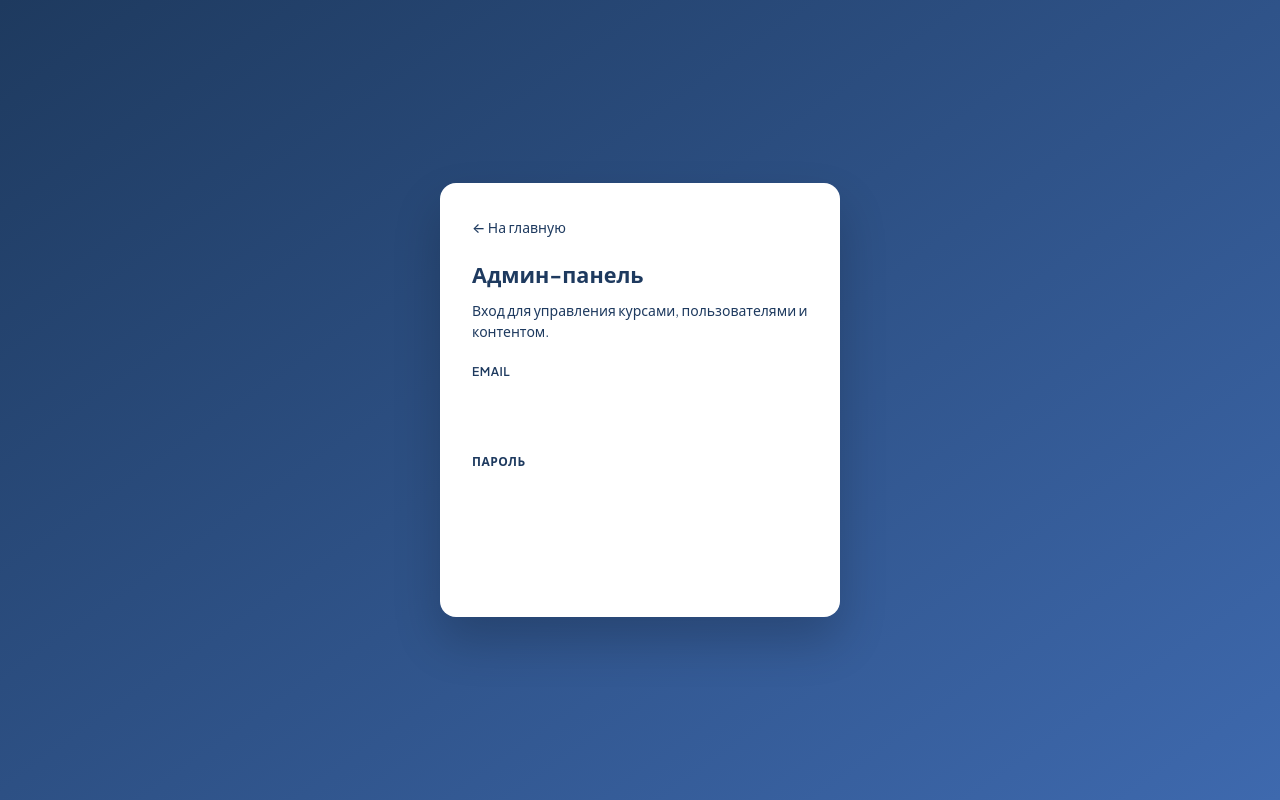
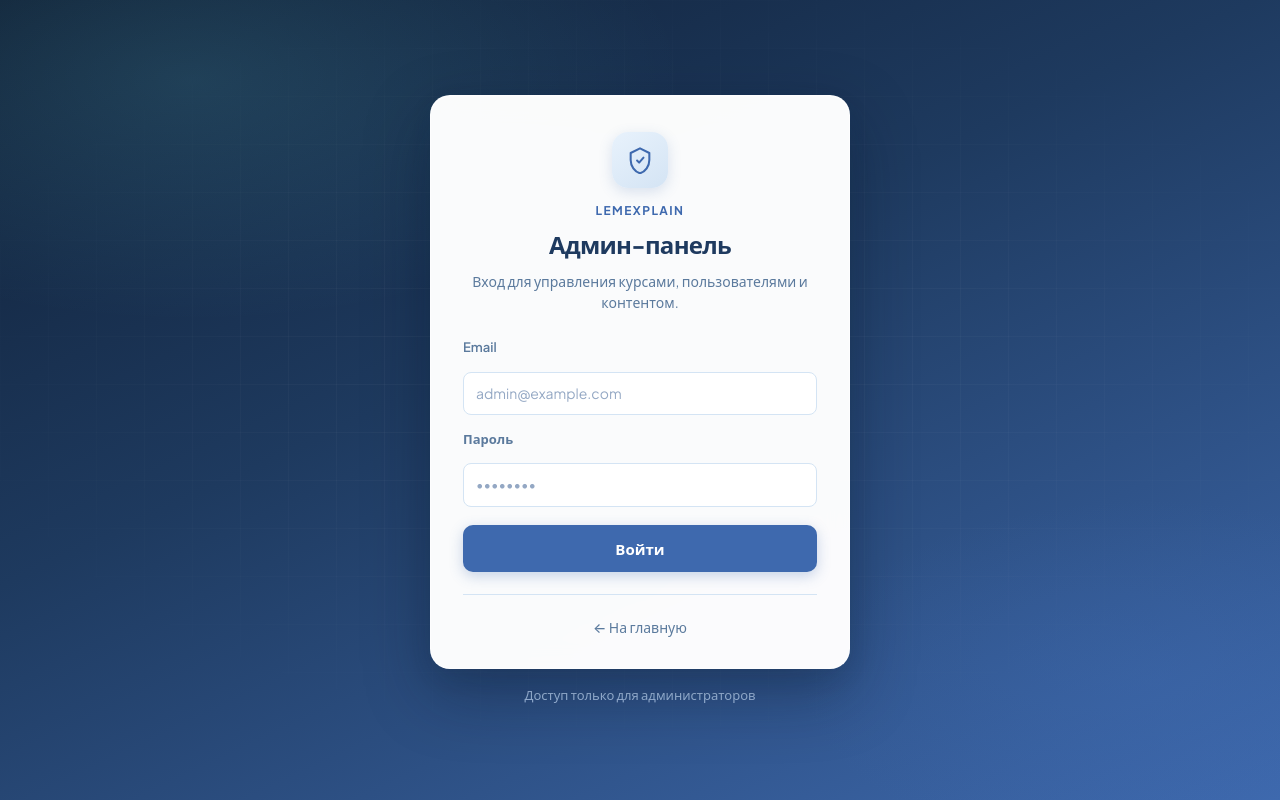
Before and after one commit to isan228/lemeexp, a React (Vite) app in the folder frontend/: page /admin in a window 1280 px wide. Built offline with nearby package versions, Linux system fonts and the light colour scheme.

Commit message:
chore: deploy 2026-07-08T23-52

```diff
--- a/frontend/src/pages/AdminPage.css
+++ b/frontend/src/pages/AdminPage.css
@@ -1,6 +1,7 @@
 /* Admin dashboard — layout & components */
 
-.adm {
+.adm,
+.adm-login {
   --adm-sidebar-w: 248px;
   --adm-header-h: 64px;
   --adm-radius: 12px;
@@ -15,7 +16,9 @@
   --adm-success: #059669;
   --adm-warning: #d97706;
   --adm-danger: #dc2626;
+}
 
+.adm {
   display: flex;
   min-height: 100vh;
   background: var(--adm-bg);
@@ -1279,51 +1282,199 @@
 
 /* Login */
 .adm-login {
+  --adm-login-text: #e8f2fc;
+  --adm-login-text-muted: #a8c4e8;
+
+  position: relative;
   min-height: 100vh;
   display: flex;
   align-items: center;
   justify-content: center;
-  padding: 24px;
-  background: linear-gradient(145deg, #1e3a5f 0%, #3e69ae 100%);
+  padding: 32px 20px;
+  background: #152a47;
+  color: var(--adm-login-text);
+  overflow: hidden;
+}
+
+.adm-login-bg {
+  position: absolute;
+  inset: 0;
+  background:
+    radial-gradient(ellipse 70% 55% at 15% 10%, rgba(125, 249, 255, 0.12) 0%, transparent 55%),
+    radial-gradient(ellipse 55% 45% at 90% 85%, rgba(62, 105, 174, 0.35) 0%, transparent 50%),
+    linear-gradient(155deg, #0f1f35 0%, #1e3a5f 42%, #3e69ae 100%);
+  pointer-events: none;
+}
+
+.adm-login-bg::before {
+  content: "";
+  position: absolute;
+  inset: 0;
+  background-image:
+    linear-gradient(rgba(255, 255, 255, 0.035) 1px, transparent 1px),
+    linear-gradient(90deg, rgba(255, 255, 255, 0.035) 1px, transparent 1px);
+  background-size: 48px 48px;
+  mask-image: radial-gradient(ellipse 80% 70% at 50% 45%, #000 20%, transparent 75%);
+}
+
+.adm-login-shell {
+  position: relative;
+  z-index: 1;
+  width: 100%;
+  max-width: 420px;
+  display: flex;
+  flex-direction: column;
+  align-items: center;
+  gap: 16px;
 }
 
 .adm-login-box {
   width: 100%;
-  max-width: 400px;
-  padding: 32px;
-  background: #fff;
-  border-radius: 16px;
-  box-shadow: 0 24px 48px rgba(0, 0, 0, 0.2);
+  padding: 36px 32px 28px;
+  background: rgba(255, 255, 255, 0.98);
+  border: 1px solid rgba(255, 255, 255, 0.65);
+  border-radius: 20px;
+  box-shadow:
+    0 1px 0 rgba(255, 255, 255, 0.5) inset,
+    0 24px 64px rgba(8, 20, 40, 0.35),
+    0 8px 24px rgba(30, 58, 95, 0.2);
+  color: var(--adm-text);
+  backdrop-filter: blur(12px);
 }
 
-.adm-login-box h1 {
-  margin: 0 0 8px;
-  font-size: 1.35rem;
+.adm-login-brand {
+  text-align: center;
+  margin-bottom: 24px;
 }
 
-.adm-login-box .adm-back {
-  display: inline-block;
-  margin-bottom: 20px;
+.adm-login-icon {
+  display: inline-flex;
+  align-items: center;
+  justify-content: center;
+  width: 56px;
+  height: 56px;
+  margin-bottom: 14px;
+  border-radius: 16px;
+  background: linear-gradient(145deg, #e8f2fc 0%, #d4e4f4 100%);
   color: var(--adm-primary);
-  text-decoration: none;
+  box-shadow: 0 4px 14px rgba(62, 105, 174, 0.18);
+}
+
+.adm-login-eyebrow {
+  margin: 0 0 6px;
+  font-size: 12px;
+  font-weight: 700;
+  letter-spacing: 0.12em;
+  text-transform: uppercase;
+  color: var(--adm-primary);
+}
+
+.adm-login-brand h1 {
+  margin: 0 0 8px;
+  font-size: 1.5rem;
+  font-weight: 700;
+  letter-spacing: -0.03em;
+  color: var(--adm-text);
+}
+
+.adm-login-desc {
+  margin: 0;
   font-size: 14px;
-  font-weight: 500;
+  line-height: 1.5;
+  color: var(--adm-text-muted);
 }
 
 .adm-login-form {
   display: flex;
   flex-direction: column;
-  gap: 16px;
-  margin-top: 20px;
+  gap: 14px;
+}
+
+.adm-login-form .adm-field label {
+  text-transform: none;
+  letter-spacing: 0;
+  font-size: 13px;
+}
+
+.adm-login-form .adm-field input::placeholder {
+  color: #94a8c4;
+}
+
+.adm-login-submit {
+  width: 100%;
+  margin-top: 4px;
+  padding: 12px 16px;
+  font-size: 15px;
+  border-radius: 10px;
+  box-shadow: 0 4px 14px rgba(62, 105, 174, 0.28);
+}
+
+.adm-login-submit .adm-spinner-sm {
+  width: 16px;
+  height: 16px;
+  border-width: 2px;
+  border-color: rgba(255, 255, 255, 0.35);
+  border-top-color: #fff;
 }
 
 .adm-login-error {
-  padding: 10px 12px;
-  border-radius: 8px;
+  padding: 11px 14px;
+  margin-bottom: 16px;
+  border-radius: 10px;
   background: #fef2f2;
   border: 1px solid #fecaca;
   color: #991b1b;
   font-size: 14px;
+  line-height: 1.45;
+}
+
+.adm-login-foot {
+  margin-top: 22px;
+  padding-top: 20px;
+  border-top: 1px solid var(--adm-border);
+  text-align: center;
+}
+
+.adm-login-back {
+  display: inline-flex;
+  align-items: center;
+  gap: 4px;
+  color: var(--adm-text-muted);
+  text-decoration: none;
+  font-size: 14px;
+  font-weight: 500;
+  transition: color 0.15s;
+}
+
+.adm-login-back:hover {
+  color: var(--adm-primary);
+}
+
+.adm-login-caption {
+  margin: 0;
+  font-size: 13px;
+  color: var(--adm-login-text-muted);
+  text-align: center;
+}
+
+.adm-login-loading {
+  display: flex;
+  align-items: center;
+  justify-content: center;
+  gap: 12px;
+  padding: 28px 36px;
+  border-radius: 16px;
+  background: rgba(255, 255, 255, 0.08);
+  border: 1px solid rgba(255, 255, 255, 0.12);
+  color: var(--adm-login-text);
+  font-size: 15px;
+  font-weight: 500;
+  backdrop-filter: blur(8px);
+}
+
+.adm-login-loading .adm-spinner {
+  border-color: rgba(255, 255, 255, 0.25);
+  border-top-color: #fff;
 }
 
 @media (max-width: 1100px) {
@@ -1348,6 +1499,15 @@
 }
 
 @media (max-width: 900px) {
+  .adm-login {
+    padding: 20px 16px;
+  }
+
+  .adm-login-box {
+    padding: 28px 22px 22px;
+    border-radius: 16px;
+  }
+
   .adm-sidebar {
     transform: translateX(-100%);
   }
--- a/frontend/src/pages/AdminPage.jsx
+++ b/frontend/src/pages/AdminPage.jsx
@@ -1517,8 +1517,14 @@ export default function AdminPage() {
 
   if (!hydrated) {
     return (
-      <div className="page-loading">
-        <p>Загрузка…</p>
+      <div className="adm-login">
+        <div className="adm-login-bg" aria-hidden />
+        <div className="adm-login-shell">
+          <div className="adm-login-loading">
+            <span className="adm-spinner" aria-hidden />
+            <span>Загрузка…</span>
+          </div>
+        </div>
       </div>
     );
   }
@@ -1526,15 +1532,40 @@ export default function AdminPage() {
   if (!token || !isAdmin) {
     return (
       <div className="adm-login">
+        <div className="adm-login-bg" aria-hidden />
+        <div className="adm-login-shell">
           <div className="adm-login-box">
-          <Link to={routes.home} className="adm-back">
-            ← На главную
-          </Link>
+            <div className="adm-login-brand">
+              <div className="adm-login-icon" aria-hidden>
+                <svg width="28" height="28" viewBox="0 0 24 24" fill="none" xmlns="http://www.w3.org/2000/svg">
+                  <path
+                    d="M12 2L4 6v6c0 5.25 3.4 10.15 8 11.35 4.6-1.2 8-6.1 8-11.35V6l-8-4z"
+                    stroke="currentColor"
+                    strokeWidth="1.75"
+                    strokeLinejoin="round"
+                  />
+                  <path
+                    d="M9.5 12.5l1.75 1.75L15 10"
+                    stroke="currentColor"
+                    strokeWidth="1.75"
+                    strokeLinecap="round"
+                    strokeLinejoin="round"
+                  />
+                </svg>
+              </div>
+              <p className="adm-login-eyebrow">Lemexplain</p>
               <h1>Админ-панель</h1>
-          <p style={{ margin: 0, color: "var(--adm-text-muted)", fontSize: 14 }}>
+              <p className="adm-login-desc">
                 Вход для управления курсами, пользователями и контентом.
               </p>
-          {error && <div className="adm-login-error" style={{ marginTop: 16 }}>{error}</div>}
+            </div>
+
+            {error && (
+              <div className="adm-login-error" role="alert">
+                {error}
+              </div>
+            )}
+
             <form className="adm-login-form" onSubmit={onAdminLogin}>
               <div className="adm-field">
                 <label htmlFor="admin-email">Email</label>
@@ -1545,6 +1576,7 @@ export default function AdminPage() {
                   onChange={(e) => setEmail(e.target.value)}
                   required
                   autoComplete="username"
+                  placeholder="admin@example.com"
                 />
               </div>
               <div className="adm-field">
@@ -1557,12 +1589,28 @@ export default function AdminPage() {
                   required
                   minLength={6}
                   autoComplete="current-password"
-              />
-            </div>
-            <button type="submit" className="adm-btn adm-btn-primary" disabled={pending} style={{ width: "100%" }}>
-              {pending ? "Вход…" : "Войти"}
+                  placeholder="••••••••"
+                />
+              </div>
+              <button type="submit" className="adm-btn adm-btn-primary adm-login-submit" disabled={pending}>
+                {pending ? (
+                  <>
+                    <span className="adm-spinner adm-spinner-sm" aria-hidden />
+                    Вход…
+                  </>
+                ) : (
+                  "Войти"
+                )}
               </button>
             </form>
+
+            <div className="adm-login-foot">
+              <Link to={routes.home} className="adm-login-back">
+                ← На главную
+              </Link>
+            </div>
+          </div>
+          <p className="adm-login-caption">Доступ только для администраторов</p>
         </div>
       </div>
     );
```
Lines whose indentation alone changed are shown as unchanged.
